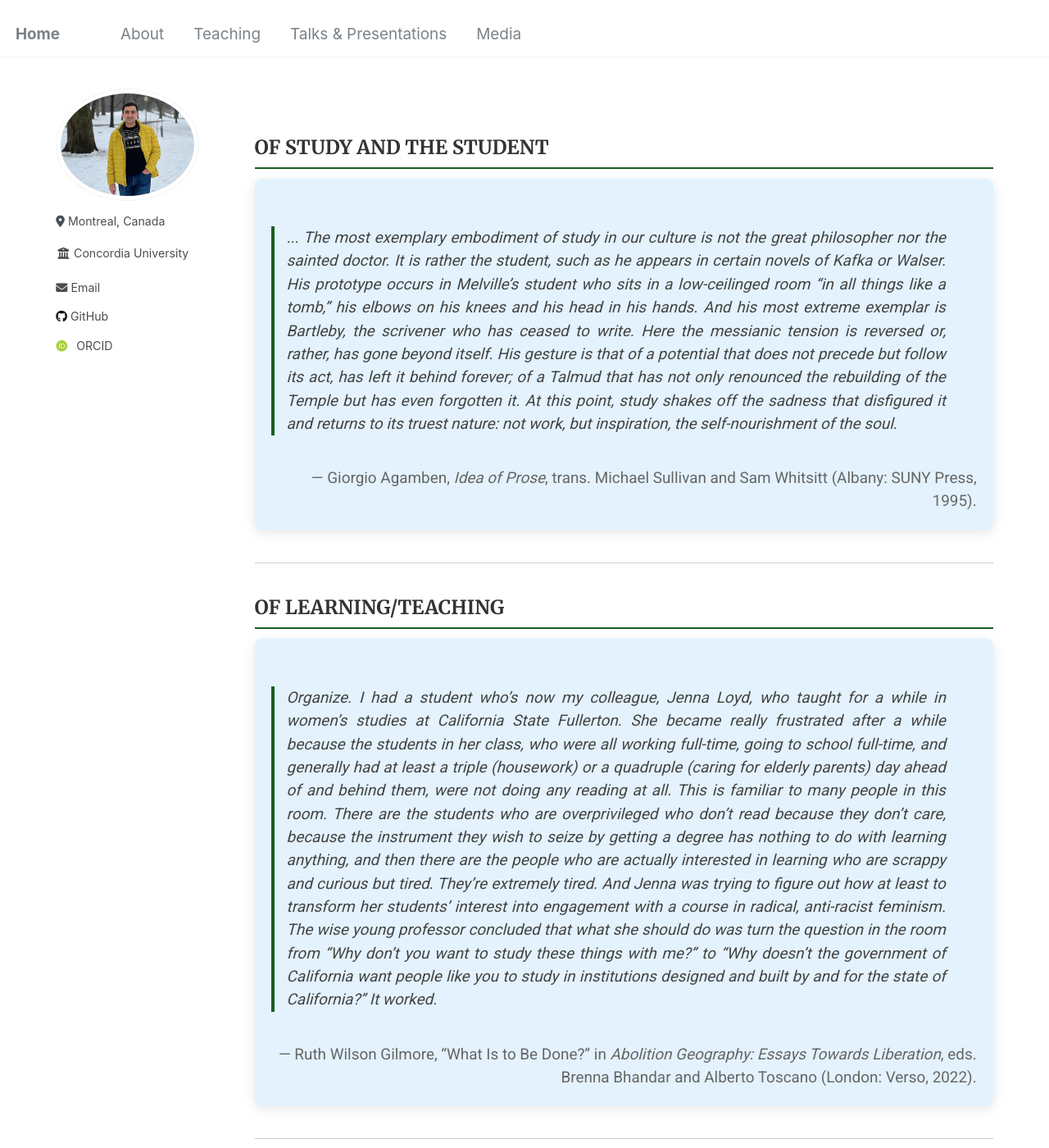
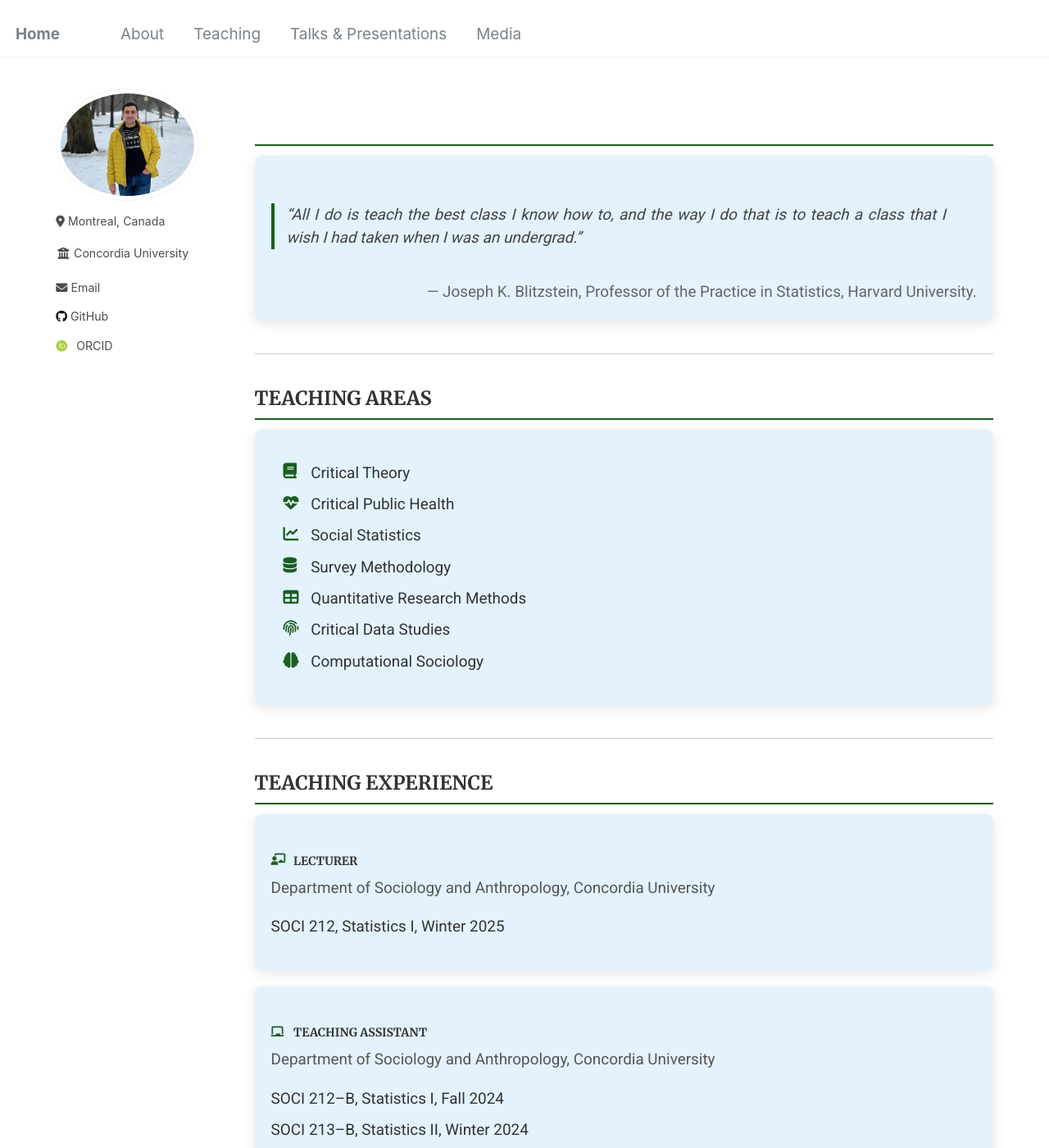
Before and after one commit to Mohsnmonji/mohsnmonji.github.io, a Jekyll site: the page built from _pages/teaching.md, in a window 1280 px wide and 1400 px high. Shown: the whole window at 82% size. Built offline with Jekyll 4.4.1, drawn with Linux system fonts in a browser that asks for light colours; some web fonts are replaced.

Commit message:
Update teaching.md

```diff
--- a/_pages/teaching.md
+++ b/_pages/teaching.md
@@ -62,35 +62,7 @@ author_profile: true
 </style>
 
 <div class="teaching-section">
-  <h2>OF STUDY AND THE STUDENT</h2>
-  <div class="teaching-card">
-    <blockquote style="font-style: italic; border-left: 4px solid #1B5E20; padding-left: 15px; color: #444;">
-      ... The most exemplary embodiment of study in our culture is not the great philosopher nor the sainted doctor. It is rather the student, such as he appears in certain novels of Kafka or Walser. His prototype occurs in Melville’s student who sits in a low-ceilinged room “in all things like a tomb,” his elbows on his knees and his head in his hands. And his most extreme exemplar is Bartleby, the scrivener who has ceased to write. Here the messianic tension is reversed or, rather, has gone beyond itself. His gesture is that of a potential that does not precede but follow its act, has left it behind forever; of a Talmud that has not only renounced the rebuilding of the Temple but has even forgotten it. At this point, study shakes off the sadness that disfigured it and returns to its truest nature: not work, but inspiration, the self-nourishment of the soul.
-    </blockquote>
-    <p style="text-align: right; margin-top: 10px; color: #666;">
-      — Giorgio Agamben, <em>Idea of Prose</em>, trans. Michael Sullivan and Sam Whitsitt (Albany: SUNY Press, 1995).
-    </p>
-  </div>
-</div>
-
-<hr class="section-divider">
-
-<div class="teaching-section">
-  <h2>OF LEARNING/TEACHING</h2>
-  <div class="teaching-card">
-    <blockquote style="font-style: italic; border-left: 4px solid #1B5E20; padding-left: 15px; color: #444;">
-      Organize. I had a student who’s now my colleague, Jenna Loyd, who taught for a while in women’s studies at California State Fullerton. She became really frustrated after a while because the students in her class, who were all working full-time, going to school full-time, and generally had at least a triple (housework) or a quadruple (caring for elderly parents) day ahead of and behind them, were not doing any reading at all. This is familiar to many people in this room. There are the students who are overprivileged who don’t read because they don’t care, because the instrument they wish to seize by getting a degree has nothing to do with learning anything, and then there are the people who are actually interested in learning who are scrappy and curious but tired. They’re extremely tired. And Jenna was trying to figure out how at least to transform her students’ interest into engagement with a course in radical, anti-racist feminism. The wise young professor concluded that what she should do was turn the question in the room from “Why don’t you want to study these things with me?” to “Why doesn’t the government of California want people like you to study in institutions designed and built by and for the state of California?” It worked.
-    </blockquote>
-    <p style="text-align: right; margin-top: 10px; color: #666;">
-      — Ruth Wilson Gilmore, “What Is to Be Done?” in <em>Abolition Geography: Essays Towards Liberation</em>, eds. Brenna Bhandar and Alberto Toscano (London: Verso, 2022).
-    </p>
-  </div>
-</div>
-
-<hr class="section-divider">
-
-<div class="teaching-section">
-  <h2>THE TEACHER</h2>
+  <h2></h2>
   <div class="teaching-card">
     <blockquote style="font-style: italic; border-left: 4px solid #1B5E20; padding-left: 15px; color: #444;">
       “All I do is teach the best class I know how to, and the way I do that is to teach a class that I wish I had taken when I was an undergrad.”
```
